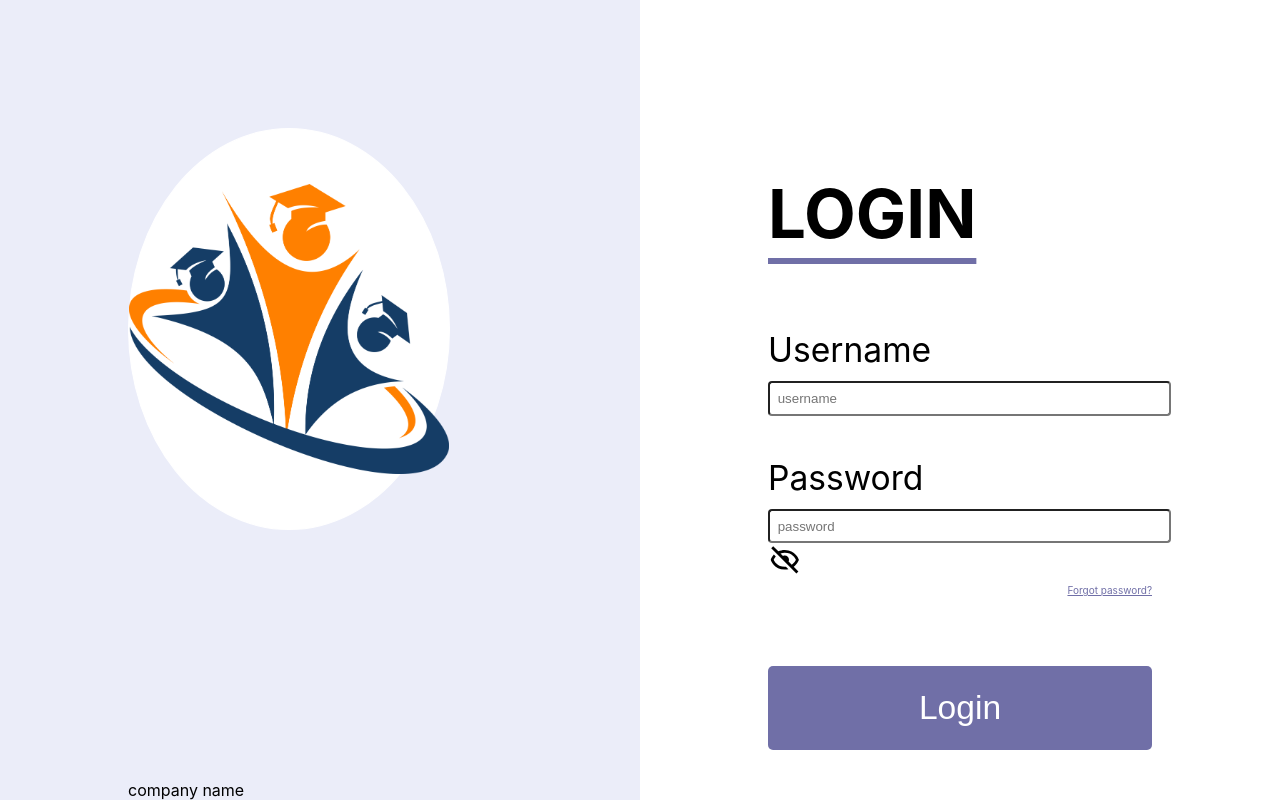
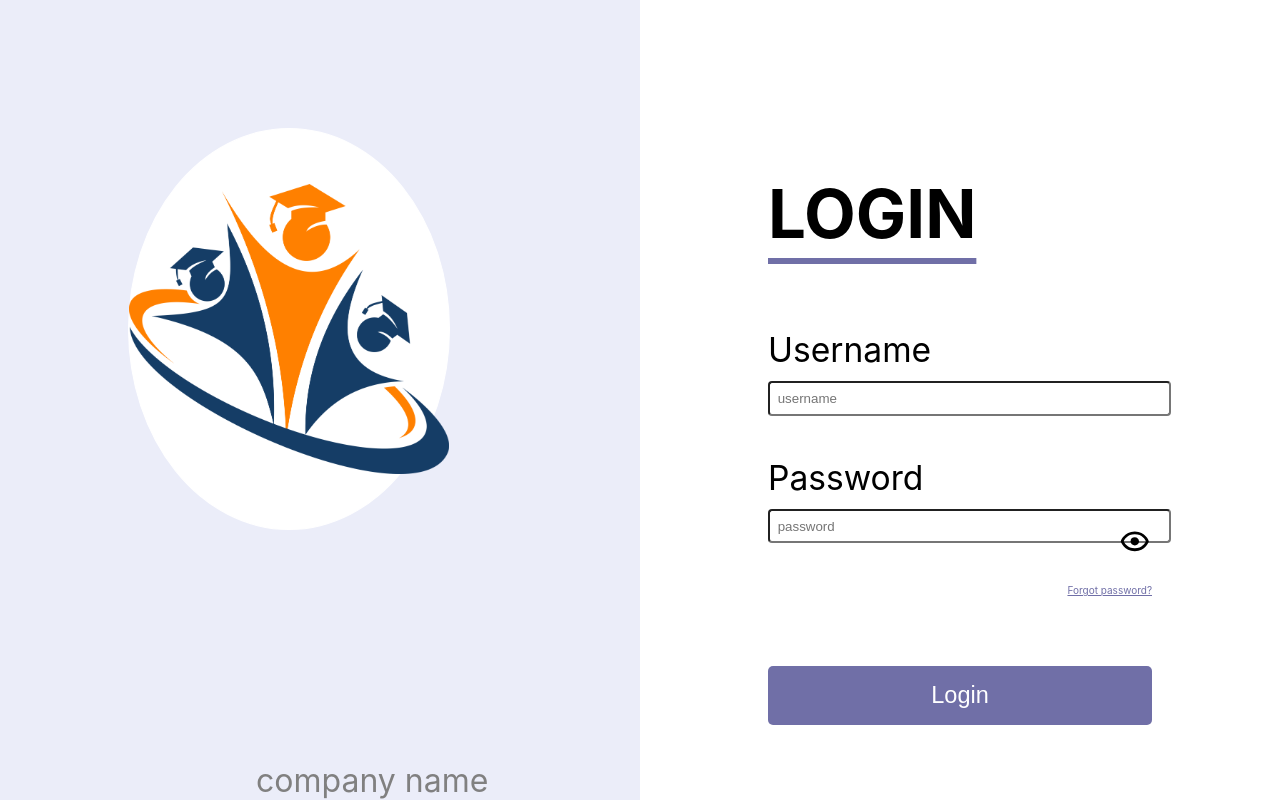
Before and after one commit to MinaSameh1/forgetpass_test, a React (Vite) app: page / in a window 1280 px wide. Built offline with nearby package versions, Linux system fonts and the light colour scheme.

Commit message:
Added support for smaller screen size

```diff
--- a/src/components/login/LoginPage.tsx
+++ b/src/components/login/LoginPage.tsx
@@ -7,7 +7,7 @@ import { login } from './loginAPI'
 import { Iuserdata } from './types/userdata.type'
 
 const LoginPage: React.FC = () => {
-  const [userdata, setUserdata] = useState<Iuserdata>(null)
+  const [userdata, setUserdata] = useState<Iuserdata>()
   const [show, setShow] = useState<boolean>(false)
   const [error, setError] = useState<boolean>(false)
 
@@ -16,7 +16,7 @@ const LoginPage: React.FC = () => {
     const { username, pass } = e.currentTarget
     const res = await login(username.value, pass.value)
     if (res) {
-      setUserdata(res || null)
+      setUserdata(res)
       // login
       console.log('Success in login')
       return
@@ -50,6 +50,7 @@ const LoginPage: React.FC = () => {
           <br />
           <br />
           <span className='login-text'>Password</span> <br />
+          <div className='login-pass'>
             <input
               className='login-input'
               placeholder='password'
@@ -58,19 +59,20 @@ const LoginPage: React.FC = () => {
               required
               />
             {show ? (
+                <BiHide
+                  className='login-show'
+                  title='Hide password'
+                  onClick={() => setShow(!show)}
+                  />
+            ) : (
               <BiShow
                 className='login-show'
                 title='Show Password'
                 onClick={() => setShow(!show)}
                 />
-          ) : (
-            <BiHide
-              className='login-show'
-              title='Hide password'
-              onClick={() => setShow(!show)}
-            />
               )}
             <br />
+          </div>
           {error && (
             <span className='login-error'>Invalid username or password</span>
           )}
--- a/src/components/login/login.css
+++ b/src/components/login/login.css
@@ -1,6 +1,13 @@
 .login-div {
   display: flex;
   height: 100vh;
+}
+
+@media screen and (max-width: 768px) {
+  .login-right {
+    flex-shrink: 0;
+    font-size: 0.5em;
+  }
 }
 
 .login-div > * {
@@ -38,7 +45,9 @@
 
 .login-image-text {
   bottom: 0;
-  left: 10%;
+  left: 20%;
+  font-size: 2em;
+  color: gray;
   position: fixed;
 }
 
@@ -89,12 +98,23 @@
   background-color: #706fa7;
   color: #fff;
   height: 2.5em;
-  font-size: 1em;
+  font-size: 0.7em;
   border-radius: 5px;
   border: none;
+}
+
+.login-pass {
+  position: relative;
+  display: block;
+  margin-left: auto ;
+  margin-right: auto ;
 }
 
 .login-show {
   cursor: pointer;
   position: absolute;
+  height: 100%;
+  float: right;
+  top: 0;
+  right: 0;
 }
```
Lines whose indentation alone changed are shown as unchanged.
